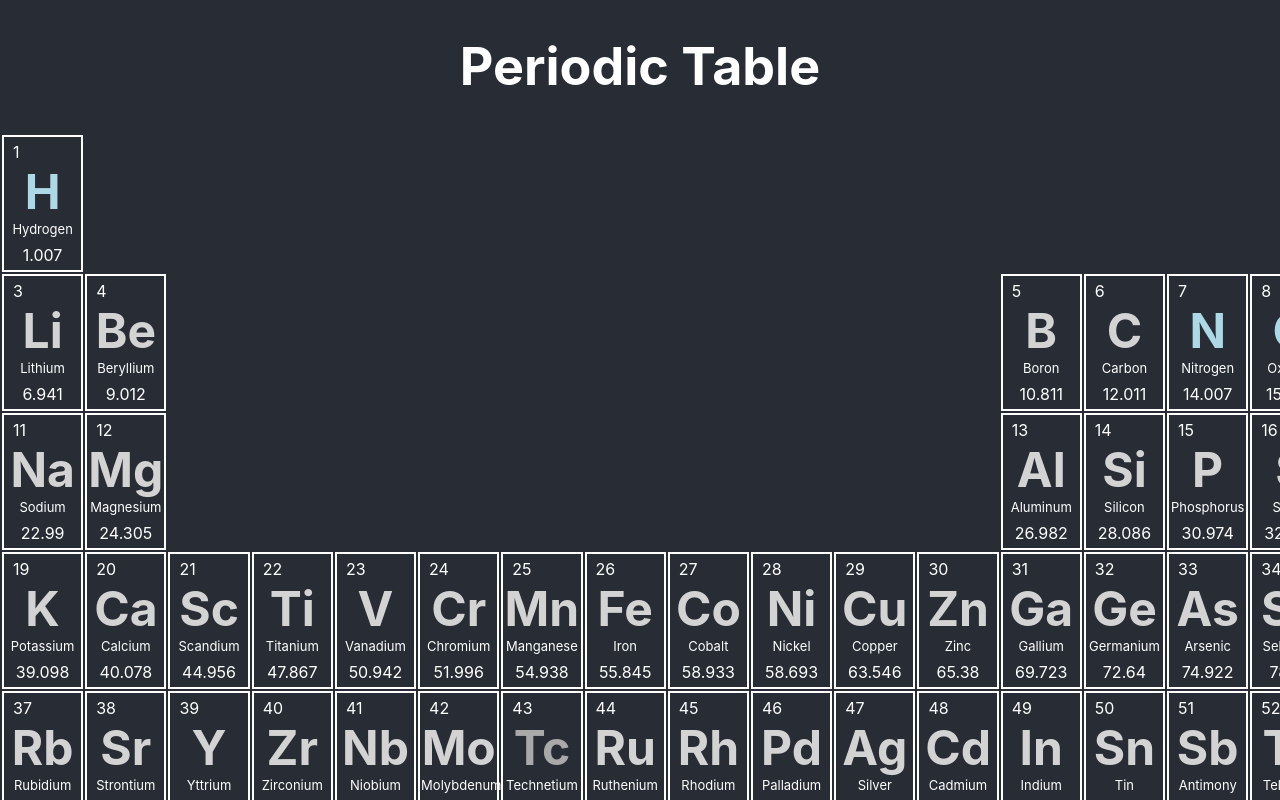
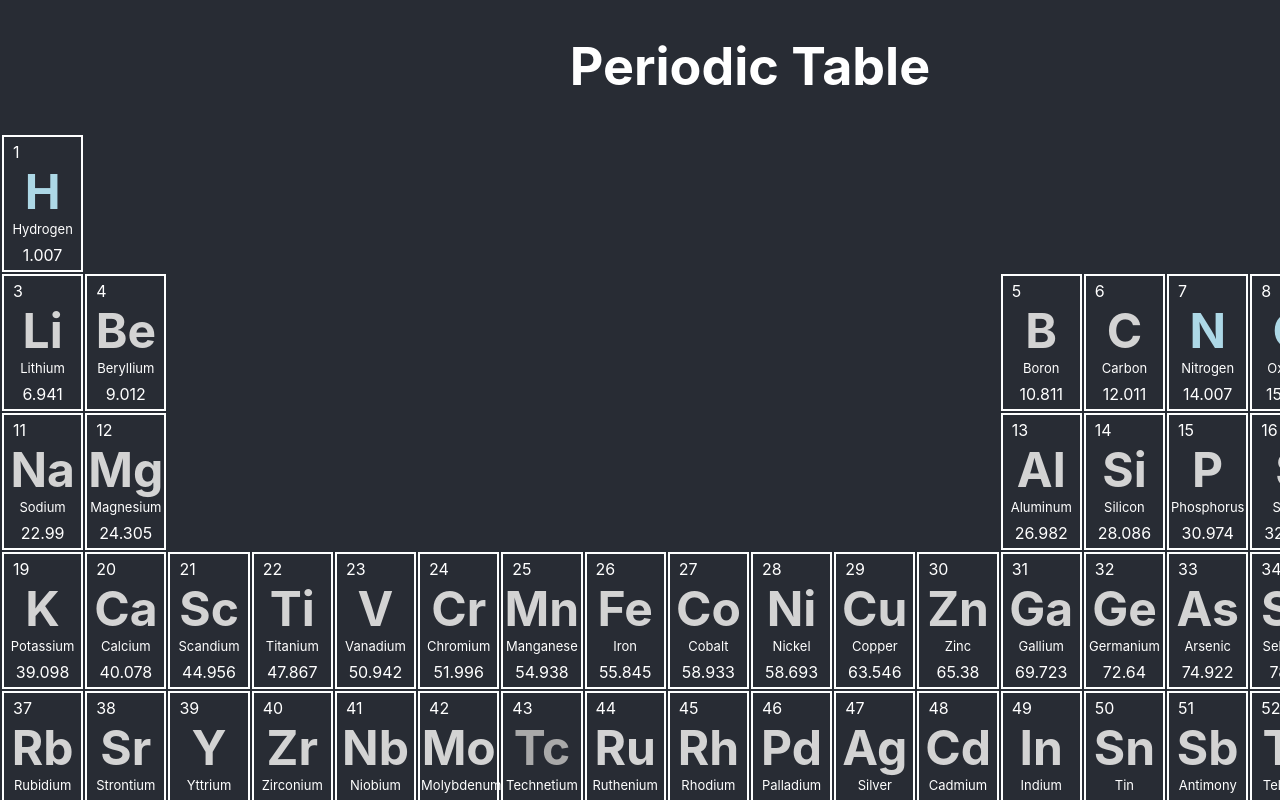
Before and after one commit to nayakrujul/periodic-table, a React (Create React App) app: page / in a window 1280 px wide. Shown: the top 800 px of the page. Built offline with nearby package versions, Linux system fonts and the light colour scheme.

Commit message:
Final fix lol

```diff
--- a/src/App.css
+++ b/src/App.css
@@ -1,6 +1,8 @@
 .App {
   background-color: #282c34;
   min-height: 100vh;
+  width: 100%;
+  min-width: 1500px;
   color: white;
 }
 
```
Also changed, not shown: 6 other files (tests, documents, lock files or other folders).
